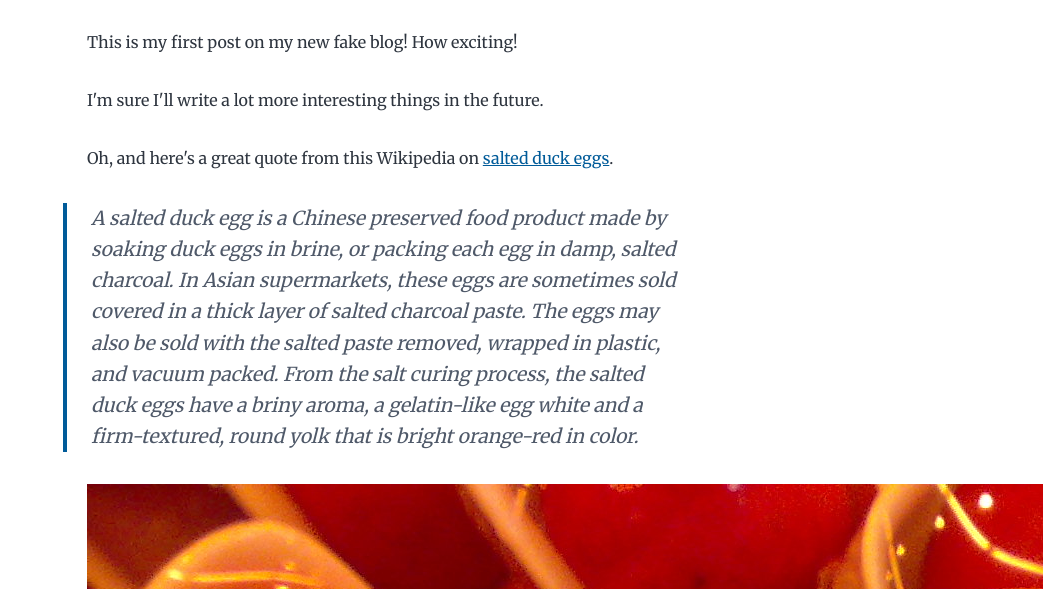
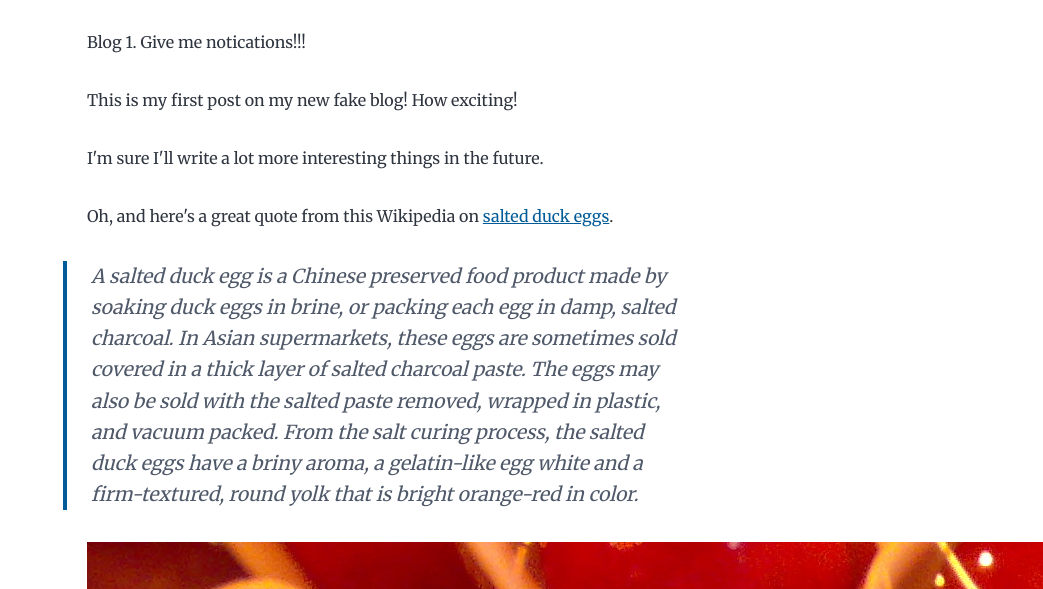
Before and after one commit to JGAntunes/gatsby-yarn-netlify-test, a Gatsby site in the folder packages/blog-1/: page /hello-world/ in a window 1280 px wide. Shown: the part 211-800 px from the top of the page, without its empty margins (237-1280 px from the left). Built offline with nearby package versions, Linux system fonts and the light colour scheme; Gatsby itself is replaced by a stand-in of ours; some packages are replaced by stand-ins of ours.

Commit message:
chore: test netlify notifications

```diff
--- a/packages/blog-1/content/blog/hello-world/index.md
+++ b/packages/blog-1/content/blog/hello-world/index.md
@@ -3,6 +3,8 @@ title: Hello World
 date: "2015-05-01T22:12:03.284Z"
 description: "Hello World"
 ---
+
+Blog 1. Give me notications!!!
 
 This is my first post on my new fake blog! How exciting!
 
```
